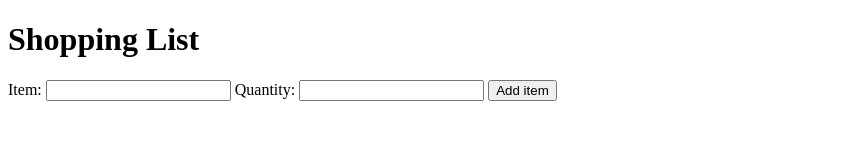
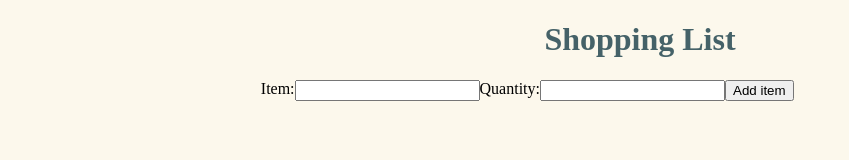
Before and after one commit to pearlhamilton/ShoppingList, a plain HTML site: page client/index.html in a window 1280 px wide. Shown: the whole page, without its empty margins (0-849 px from the left). Drawn offline with Linux system fonts and the light colour scheme.

Commit message:
add basic styling

```diff
--- a/client/index.html
+++ b/client/index.html
@@ -4,10 +4,12 @@
     <meta charset="UTF-8">
     <meta http-equiv="X-UA-Compatible" content="IE=edge">
     <meta name="viewport" content="width=device-width, initial-scale=1.0">
+    <link rel="stylesheet" href="style.css">
     <title>Shopping List</title>
 </head>
 <body>
-    <H1>Shopping List</H1>
+    <h1>Shopping List</h1>
+
 
     <form action="">
         <label for="item">Item:</label>
@@ -19,5 +21,6 @@
     </form>
 
     <div id="list-area"></div>
+
 </body>
 </html>
--- /dev/null
+++ b/client/style.css
@@ -0,0 +1,21 @@
+*{
+    box-sizing: border-box;
+}
+
+body{
+    background-color: #fcf8ec;
+    max-width: 100%;
+}
+
+
+h1{
+    color: #456268;
+    text-align: center;
+}
+
+form{
+    display: flex;
+
+    margin: auto;
+    width:60%;
+}
```
